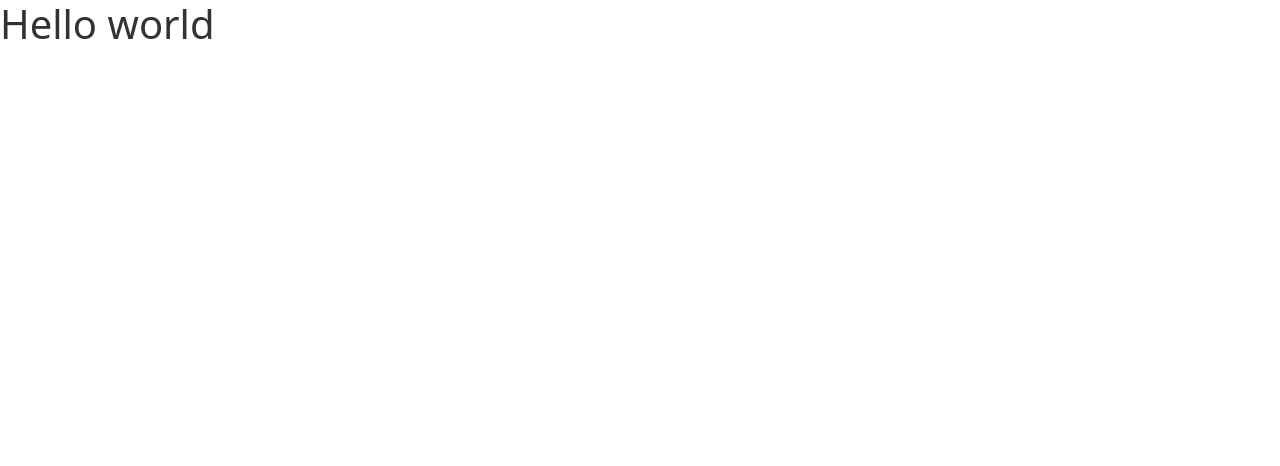
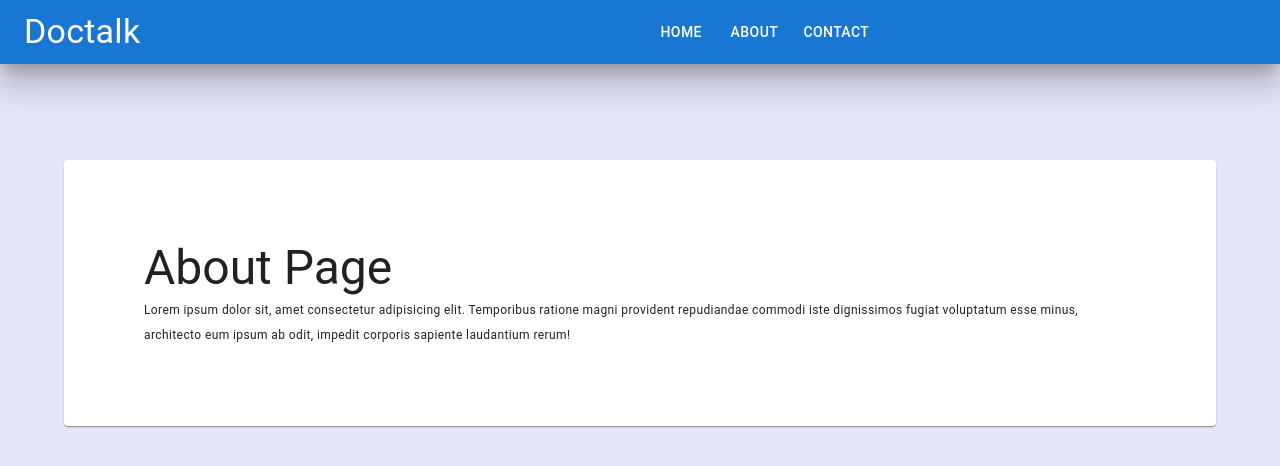
Before and after one commit to birajit95/Docto_Frontend, a React (Create React App) app: page /about in a window 1280 px wide. Shown: the top 466 px of the page. Built offline with nearby package versions, Linux system fonts and the light colour scheme.

Commit message:
Base structure is improved

```diff
--- a/package.json
+++ b/package.json
@@ -3,7 +3,11 @@
   "version": "0.1.0",
   "private": true,
   "dependencies": {
-    "@mui/material": "^5.0.4",
+    "@emotion/react": "^11.5.0",
+    "@emotion/styled": "^11.3.0",
+    "@mui/icons-material": "^5.0.5",
+    "@mui/material": "^5.0.6",
+    "@mui/styles": "^5.0.2",
     "@testing-library/jest-dom": "^5.14.1",
     "@testing-library/react": "^11.2.7",
     "@testing-library/user-event": "^12.8.3",
--- a/src/App.js
+++ b/src/App.js
@@ -1,9 +1,13 @@
-
+import Application from "./Common/components/Application";
+import GlobalContext from "./Common/components/GlobalContext";
+import "./css/style.css"
 
 function App() {
   return (
     <>
-      <h1>Hello world</h1>
+    <GlobalContext>
+        <Application />
+    </GlobalContext>
     </>
   );
 }
--- /dev/null
+++ b/src/Common/Basic_Settings/CustomThemeProvider.js
@@ -0,0 +1,23 @@
+import { createTheme } from '@mui/material/styles';
+// import { orange } from '@mui/material/colors';
+
+
+const Theme1 = createTheme({
+    palette:{
+        secondary: {
+            main: "rgba(230, 0, 255, 0.45)"
+        },
+        mode: 'light'
+    }
+})
+
+const Theme2 = createTheme({
+    palette:{
+        secondary: {
+            main: "#f50057"
+        },
+        mode: 'dark'
+    }
+})
+export default Theme1;
+export {Theme2};
--- a/src/Common/Basic_Settings/urls.js
+++ b/src/Common/Basic_Settings/urls.js
@@ -0,0 +1 @@
+.0
--- /dev/null
+++ b/src/Common/components/Application.jsx
@@ -0,0 +1,25 @@
+import NavBar from "./NavBar";
+import { ThemeProvider } from '@mui/material/styles';
+import React, { useContext } from 'react'
+import { BrowserRouter } from 'react-router-dom';
+import {customContext} from './GlobalContext'
+import CustomRouter from "./CustomRouter";
+
+
+
+function Application() {
+    const context = useContext(customContext);
+
+    return (
+        <>
+        <ThemeProvider theme={context.theme}>
+            <BrowserRouter>
+                <NavBar />
+                <CustomRouter />
+            </BrowserRouter>
+        </ThemeProvider>
+        </>
+    )
+}
+
+export default Application
--- /dev/null
+++ b/src/Common/components/CustomRouter.jsx
@@ -0,0 +1,17 @@
+import {Route, Switch} from 'react-router-dom';
+import Home from '../pages/Home';
+import About from '../pages/About';
+
+
+function CustomRouter() {
+    return (
+        <>
+            <Switch>
+                <Route exact path="/" component={Home} />
+                <Route exact path="/about" component={About} />
+            </Switch>
+        </>
+    )
+}
+
+export default CustomRouter
--- /dev/null
+++ b/src/Common/components/GlobalContext.jsx
@@ -0,0 +1,23 @@
+import {createContext, useState} from "react";
+import Theme1, {Theme2} from "../Basic_Settings/CustomThemeProvider";
+
+export const customContext = createContext();
+
+
+const GlobalContext = (props)=> {
+
+
+    const [theme, setTheme] = useState(Theme1)
+
+
+    return (
+        <>
+        <customContext.Provider value={{theme, setTheme}}>
+            {props.children}
+        </customContext.Provider>
+
+        </>
+    )
+}
+
+export default GlobalContext
--- /dev/null
+++ b/src/Common/components/NavBar.jsx
@@ -0,0 +1,37 @@
+import {Box, AppBar, Typography, Toolbar, Button, Container} from '@mui/material';
+import React from 'react';
+import { makeStyles } from "@mui/styles";
+import { display, fontWeight } from '@mui/system';
+import { NavLink } from 'react-router-dom';
+
+
+const useStyles = makeStyles(theme=>({
+    nabButton:{
+        width:"50%",
+        paddingRight: "30%",
+        display: "flex",
+        justifyContent: "space-evenly",
+
+    }
+
+}))
+
+function NavBar() {
+    const classes = useStyles()
+    return (
+        <>
+        <AppBar position="static" component={Box} elevation={20}>
+            <Toolbar>
+                <Typography variant="h4" style={{flexGrow:1}}>Doctalk</Typography>
+                <div className={classes.nabButton}>
+                    <Button color="inherit" component={NavLink} to="/">Home</Button>
+                    <Button color="inherit" component={NavLink} to="/about">About</Button>
+                    <Button color="inherit" component={NavLink} to="/contact">Contact</Button>
+                </div>
+            </Toolbar>
+        </AppBar>
+        </>
+    )
+}
+
+export default NavBar
--- /dev/null
+++ b/src/Common/pages/About.jsx
@@ -0,0 +1,23 @@
+import {Box, Paper, Typography, Container} from '@mui/material';
+import BaseContainerPage from './BaseContainerPage';
+
+
+
+import React from 'react'
+
+function About() {
+    return (
+        <>
+            <BaseContainerPage>
+                <Paper component={Box} textAlign="centere" p={10}>
+                    <Typography variant="h3">About Page</Typography>
+                    <Typography variant="caption">Lorem ipsum dolor sit, amet consectetur adipisicing elit. Temporibus ratione magni provident repudiandae
+                    commodi iste dignissimos fugiat voluptatum esse minus, architecto eum ipsum ab odit, impedit corporis sapiente laudantium rerum!
+                    </Typography>
+                </Paper>
+            </BaseContainerPage>
+        </>
+    )
+}
+
+export default About
--- /dev/null
+++ b/src/Common/pages/BaseContainerPage.jsx
@@ -0,0 +1,15 @@
+import {Box, Container} from '@mui/material';
+
+
+const BaseContainerPage = (props) => {
+    return (
+        <>
+         <Container component={Box} p={2} mt={10}>
+            {props.children}
+         </Container>
+
+        </>
+    )
+}
+
+export default BaseContainerPage
--- /dev/null
+++ b/src/Common/pages/Home.jsx
@@ -0,0 +1,24 @@
+import {Box, Paper, Typography, Container} from '@mui/material';
+import BaseContainerPage from './BaseContainerPage';
+
+
+
+
+import React from 'react'
+
+function Home() {
+    return (
+        <>
+           <BaseContainerPage>
+                <Paper component={Box} textAlign="centere" p={10}>
+                    <Typography variant="h3">Home Page</Typography>
+                    <Typography variant="caption">Lorem ipsum dolor sit, amet consectetur adipisicing elit. Temporibus ratione magni provident repudiandae
+                    commodi iste dignissimos fugiat voluptatum esse minus, architecto eum ipsum ab odit, impedit corporis sapiente laudantium rerum!
+                    </Typography>
+                </Paper>
+            </BaseContainerPage>
+        </>
+    )
+}
+
+export default Home;
--- a/src/css/style.css
+++ b/src/css/style.css
@@ -1,56 +1,5 @@
-
-h1,h2,h3,h4,h5,h6{
-    color: #333333
+body {
+    background-color:lavender;
+    padding: 0;
+    margin: 0;
 }
-
-.nav-btn-style{
-    margin-left: 8rem ;
-}
-
-.navbar-bg{
-    background-color: #f1f5fd;
-    padding: 2rem;
-    position: relative;
-    z-index: 99;
-}
-.navbar-brand{
-    font-size: 1.5rem;
-    font-weight: 700;
-}
-
-
-.btn-style:hover{
-    background-color: transparent;
-}
-
-.navbar li {
-    padding: 0 1rem;
-}
-.navbar li a{
-    font-size: 1.2rem;
-    font-weight: bold;
-    position: relative;
-}
-
-.navbar li a:hover{
-    position: relative;
-    color:rgb(151, 136, 165) !important;
-    text-shadow: 0 0.2rem 0.3rem rgba(183,171,255,0.5);
-    transition: all 1s;
-}
-
-.btn-style {
-    margin-right: .2rem;
-    border-radius: 2rem;
-    color: #fff !important;
-    background-color: rgba(183,171,255,0.5);
-    text-transform: capitalize;
-}
-
-/* .login-card{
-    height: 400px;
-    width: 40%;
-    border: 1px solid black;
-    position: relative;
-
-} */
```
Also changed, not shown: 1 other file (tests, documents, lock files or other folders).
